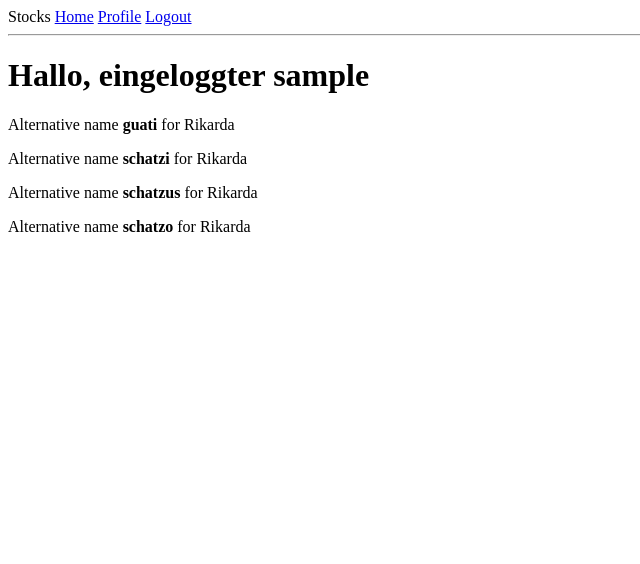
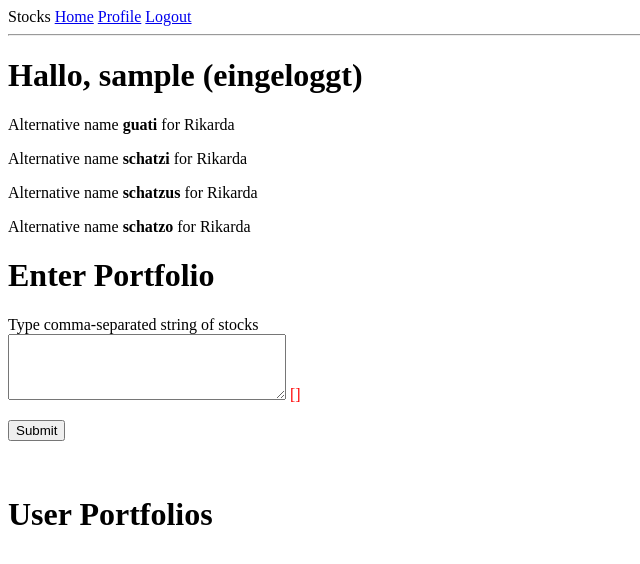
Before and after one commit to fisand08/stock_monitor, a Flask app: page / in a window 1280 px wide. Shown: the top 564 px of the page, without its empty margins (0-640 px from the left). Run offline with Flask 3, Linux system fonts and the light colour scheme; the visitor is signed in with stand-in values (Sample User, id 1); data comes from the database, SQL or seed files in the repository; both versions use the stored data as it was after the commit; data that the repository does not hold is empty.

Commit message:
cleanup, added functionality to add portfolios from text query

````diff
--- a/app/forms.py
+++ b/app/forms.py
@@ -58,3 +58,8 @@ class EditProfileForm(FlaskForm):
                 User.username == self.username.data))
             if user is not None:
                 raise ValidationError('Please use a different username.')
+
+class PostPortfolio(FlaskForm):
+    portfolio = TextAreaField('Type comma-separated string of stocks',
+                              validators=[DataRequired(), Length(min=1, max=300)])
+    submit = SubmitField('Submit')
--- a/app/models.py
+++ b/app/models.py
@@ -28,7 +28,7 @@ class User(UserMixin, db.Model):  # inherts from db.Model, the bas lass for all
     Relationship to new class Portfolio "author" object; so.relationship() is model class that represents the other side of the relationship;
     the "back_populates" arguments reference the name of the relationship attribute on the other side
     """
-    posts: so.WriteOnlyMapped['Portfolio'] = so.relationship(back_populates='author')
+    portfolios: so.WriteOnlyMapped['Portfolio'] = so.relationship(back_populates='author')
 
     """
     - password hash is used instead of password to not store them as plain text if DB is comprimised
@@ -81,7 +81,7 @@ class Portfolio(db.Model):
     Map to foreign key of "User" class
     """
     user_id: so.Mapped[int] = so.mapped_column(sa.ForeignKey(User.id),  index=True)
-    author: so.Mapped[User] = so.relationship(back_populates='posts')
+    author: so.Mapped[User] = so.relationship(back_populates='portfolios')
 
     def __repr__(self):
         return '<Portfolio {}>'.format(self.stock_list)
@@ -126,5 +126,18 @@ posts = db.session.scalars(query).all()
 print(posts)
 ```
 
+"""
+
 
 """
+example for association table - does not need "class" as it only contains foreign keys from other tables
+
+followers = sa.Table(
+    'followers',
+    db.metadata,
+    sa.Column('follower_id', sa.Integer, sa.ForeignKey('user.id'),
+              primary_key=True),
+    sa.Column('followed_id', sa.Integer, sa.ForeignKey('user.id'),
+              primary_key=True)
+)
+"""
--- a/app/routes.py
+++ b/app/routes.py
@@ -1,7 +1,7 @@
 from app import app, db
 from flask import render_template, flash, redirect, url_for
-from app.forms import LoginForm, RegistrationForm, EditProfileForm
-from app.models import User
+from app.forms import LoginForm, RegistrationForm, EditProfileForm, PostPortfolio
+from app.models import User, Portfolio
 import sqlalchemy as sa
 from flask_login import current_user, login_user, logout_user, login_required
 from flask import request
@@ -17,12 +17,26 @@ def before_request():
         current_user.last_seen = datetime.now(timezone.utc) # adding to db - no .add() needed here
         db.session.commit() # committing to db
 
-@app.route('/')  # decorator for following function
-@app.route('/index')  # 2nd decorator
+@app.route('/', methods=['GET', 'POST'])  # decorator for following function
+@app.route('/index', methods=['GET', 'POST'])  # 2nd decorator
+@login_required  # although it's index, we can set that here - not logged in person will be sent to login function
 def index():
     mock_user = {'username':'Rikarda'}
     alt_names = ['guati','schatzi','schatzus','schatzo']
-    return render_template('index.html',user=mock_user, alt_names=alt_names)
+    form = PostPortfolio()
+    if form.validate_on_submit():  # forms always are POST requests
+        portfolio = Portfolio(stock_list=form.portfolio.data, author=current_user)
+        db.session.add(portfolio)
+        db.session.commit()
+        flash('Your portfolio is now stored in database!')
+        return redirect(url_for('index')) # it's recommended to have a redirect at the end of a post request
+
+    portfolio_query = sa.select(Portfolio)
+    portfolios = db.session.scalars(portfolio_query).all()
+
+
+    return render_template('index.html',user=mock_user, alt_names=alt_names, portfolios=portfolios, form=form)
+
     #return render_template('index.html',title='Starting page',user=mock_user)
 
 @app.route('/login', methods=['GET','POST'])  # view function accepts "methods" (POST: browser to webserver)
@@ -77,8 +91,8 @@ def register():
 def user(username):
     user = db.first_or_404(sa.select(User).where(User.username == username))
     alt_names = ['profil_' + x for x in ['guati','schatzi','schatzus','schatzo']]
-
-    return render_template('user.html', user=user, alt_names=alt_names)
+    portfolios = ['NVS.SW,APPLE,DOWJON','ROG.SW,NVS.SW']
+    return render_template('user.html', user=user, alt_names=alt_names, portfolios=portfolios)
 
 
 @app.route('/edit_profile', methods=['GET', 'POST'])
--- a/app/templates/index.html
+++ b/app/templates/index.html
@@ -2,11 +2,55 @@
 <!-- Start page; inherits from base.html -->
 {% block content %}
 <!-- Actual content of this page comes here: -->
+
         {% if not current_user.is_anonymous %} <!-- propmt only for logged in users -->
-        <h1> Hallo, eingeloggter {{ current_user.username}}</h1>
+        <h1> Hallo, {{ current_user.username}} (eingeloggt)</h1>
         {% endif %}
+
         {% for a in alt_names %}
         <div><p>Alternative name <b> {{ a }}  </b> for {{ user['username'] }}</p></div>
         {% endfor %}
 
+
+
+        <h1> Enter Portfolio </h1>
+        <form action="", method="post">
+                {{ form.hidden_tag() }}
+                <p>
+                        {{ form.portfolio.label }} <br>
+                        {{ form.portfolio(cols=32,rows=4)}}
+                        <span style="color: red;">[{{ error }}]</span>
+
+                </p>
+                <p>{{ form.submit() }}</p>
+        </form>
+
+        <br>
+        <h1> User Portfolios </h1>
+        {% for p in portfolios %}
+        <tr valign="top">
+                <div><td>{{p.author.username}} watches {{p.stock_list}}</td></div>
+        </tr>
+        {% endfor %}
+
 {% endblock %}
+
+<!--
+    {% for post in posts %}
+        <table>
+                <tr valign="top">
+                <td><img src="{{ post.author.avatar(36) }}"></td>
+                <td><a href="{{ url_for('user', username=post.author.username) }}">{{ post.author.username }}</a> says:<br>{{ post.body }}</td>
+                </tr>
+        </table>
+    {% endfor %}
+
+-->
+
+
+<!--
+
+        {% for post in posts %}
+        <div><p>{{ post.author.username }} says: <b>{{ post.body }}</b></p></div>
+        {% endfor %}
+-->
--- a/app/templates/user.html
+++ b/app/templates/user.html
@@ -14,12 +14,15 @@
 
         </tr>
     </table>
-    <!-- some random other content -->
     <hr>
     {% if user == current_user %}
     <p><a href="{{ url_for('edit_profile') }}">Edit your profile</a></p>
     {% endif %}
     <hr>
+    {% for p in portfolios %}
+    <div><p>Portfolio <b> {{ p }}  </b> for {{user.username}}</p></div>
+    {% endfor %}
+
     <hr>
     {% for a in alt_names %}
     <div><p>Alternative name <b> {{ a }}  </b> for Rikarda'</p></div>
````
Also changed, not shown: app.db, 2 other files.
